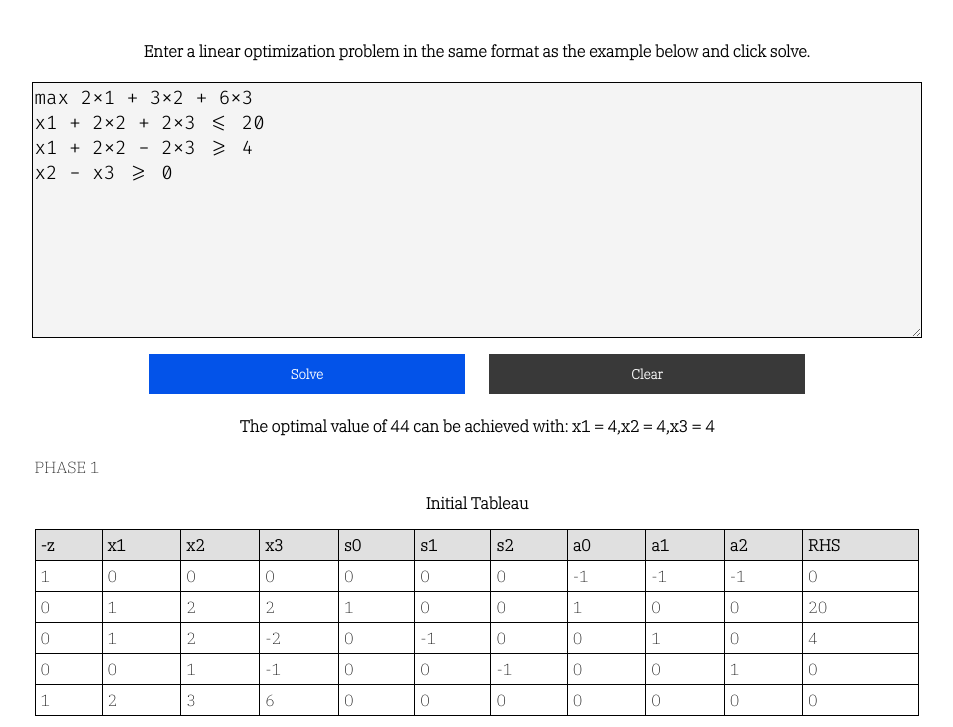
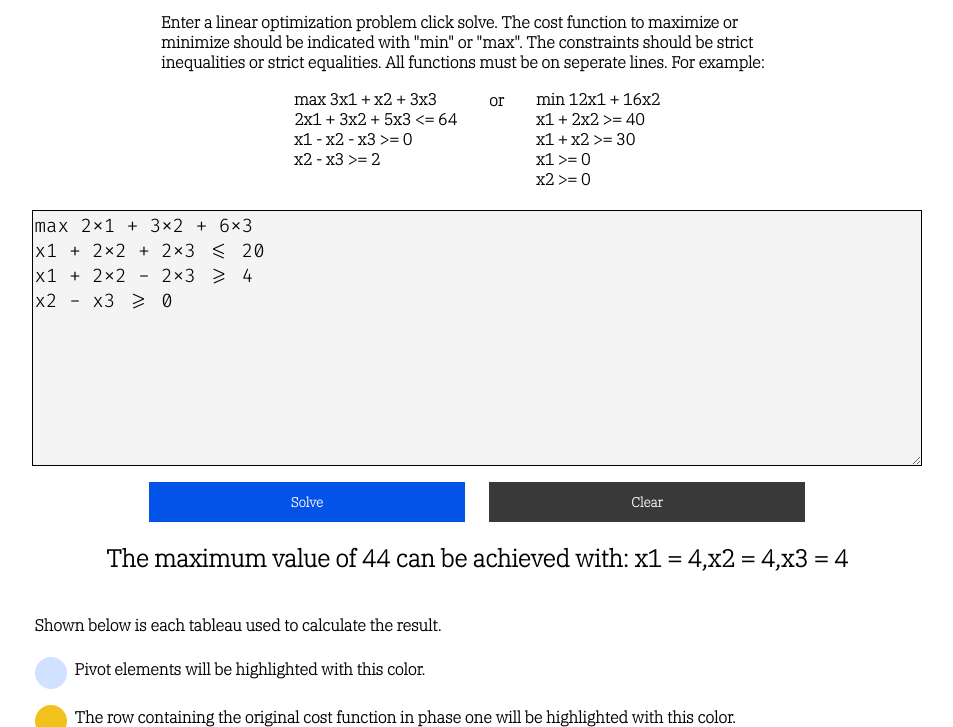
Before and after one commit to Donisius/simplex-calculator, a website: page index.html in a window 1280 px wide. Both pictures are taken after a click on the button "Solve". Shown: the part 73-800 px from the top of the page, without its empty margins (163-1116 px from the left). Drawn offline with Linux system fonts and the light colour scheme.

Commit message:
feat: move styles to separate css file and add a legend

```diff
--- a/index.html
+++ b/index.html
@@ -8,127 +8,36 @@
 	<link rel="preconnect" href="https://fonts.gstatic.com">
 	<link href="https://fonts.googleapis.com/css2?family=IBM+Plex+Serif:wght@200&display=swap" rel="stylesheet">
 	<link href="https://fonts.googleapis.com/css2?family=Fira+Code:wght@300&display=swap" rel="stylesheet">
-	<style>
-		html, button, table {
-			font-family: 'IBM Plex Serif', serif;
-		}
-
-		textarea {
-			border: 1px solid #000000;
-			background-color: #f4f4f4;
-			font-family: 'Fira Code', monospace;
-			font-size: 1.2rem;
-		}
-
-		textarea:focus {
-			outline: none !important;
-			border: 0.15rem solid #0f62fe;
-		}
-
-		caption {
-			margin-bottom: 1rem;
-			font-weight: bold;
-		}
-
-		h2 {
-			font-weight: bold;
-		}
-
-		.wrapper {
-			display: flex;
-			flex-direction: column;
-			align-items: center;
-		}
-
-		#input {
-			width: 70%;
-			margin-bottom: 1rem;
-		}
-
-		.tableau-wrapper {
-			width: 100%;
-			display:flex;
-			justify-content: center;
-		}
-
-		#tableau-anchor {
-			width: 70%;
-		}
-
-		.button-wrapper {
-			width: 100%;
-			height: 100%;
-			display: flex;
-			justify-content: center;
-			gap: 1.5rem;
-		}
-
-		.solve-button, .clear-button {
-			width: 25%;
-			height: 2.5rem;
-			padding: 0;
-			border: none;
-			font-weight: bold;
-		}
-
-		.solve-button {
-			color: #ffffff;
-			background-color: #0f62fe;
-		}
-
-		.solve-button:hover {
-			background-color: #0353e9;
-			cursor: pointer;
-		}
-
-		.solve-button:focus {
-			outline: none !important;
-			background-color: #0353e9;
-		}
-
-		.clear-button {
-			color: #ffffff;
-			background-color: #393939;
-		}
-
-		.clear-button:hover {
-			background-color: #4c4c4c;
-			cursor: pointer;
-		}
-
-		.clear-button:focus {
-			outline: none !important;
-			background-color: #4c4c4c;
-		}
-
-		.tableau {
-			margin-top: 1rem;
-			width: 100%;
-		}
-
-		table, th, td {
-			border: 1px solid #000000;
-			border-collapse: collapse;
-		}
-
-		th, td {
-			padding: 5px;
-			text-align: left;
-		}
-
-		th {
-			background-color: #e0e0e0;
-		}
-
-		#results, #instructions {
-			display:none;
-		}
-	</style>
+	<link rel="stylesheet" href="styles.css">
 </head>
 <body>
 	<div class="wrapper">
 		<h1>Simplex Calculator</h1>
-		<h4>Enter a linear optimization problem in the same format as the example below and click solve.</h4>
+		<h4 style="width: 50%; margin-top: -0.5rem">
+			Enter a linear optimization problem click solve.
+			The cost function to maximize or minimize should be indicated with "min" or "max".
+			The constraints should be strict inequalities or strict equalities.
+			All functions must be on seperate lines.
+			For example:
+		</h4>
+		<div class="sample-LOs">
+			<h4 class="LO">
+				max 3x1 + x2 + 3x3
+				2x1 + 3x2 + 5x3 <= 64
+				x1 - x2 - x3 >= 0
+				x2 - x3 >= 2
+			</h4>
+			<h4>
+				or
+			</h4>
+			<h4 class="LO">
+				min 12x1 + 16x2
+				x1 + 2x2 >= 40
+				x1 + x2 >= 30
+				x1 >= 0
+				x2 >= 0
+			</h4>
+		</div>
 		<textarea id="input" rows="10", cols="100">
 max 2x1 + 3x2 + 6x3
 x1 + 2x2 + 2x3 <= 20
@@ -140,7 +49,22 @@ x2 - x3 >= 0
 			<button onclick="clearResults()" class="clear-button">Clear</button>
 		</div>
 
-		<h4 id="results"></h4>
+		<h2 id="results"></h4>
+		<div id="legend">
+			<h4>Shown below is each tableau used to calculate the result.</h4>
+			<div class="legend-item">
+				<div class="color-sample" style="background: #d0e2ff;"></div>
+				<h4 class="legend-text">
+					Pivot elements will be highlighted with this color.
+				</h4>
+			</div>
+			<div class="legend-item">
+				<div class="color-sample" style="background: #f1c21b;"></div>
+				<h4 class="legend-text">
+					The row containing the original cost function in phase one will be highlighted with this color.
+				</h4>
+			</div>
+		</div>
 	</div>
 	<div class="tableau-wrapper">
 		<div id="tableau-anchor"></div>
--- a/src/simplex.js
+++ b/src/simplex.js
@@ -384,6 +384,7 @@ const clearResults = () => {
 		tableauAnchor.removeChild(tableauAnchor.lastChild);
 	}
 	results.style.display = "none";
+	document.getElementById("legend").style.display = "none";
 };
 
 const cloneTableau = (tableau) => [...tableau].map(row => [...row]);
@@ -409,7 +410,10 @@ const main = () => {
 	tableau = auxiliaryProblem.tableau;
 	distinctVariableNames = auxiliaryProblem.distinctVariableNames;
 
-	tableauAnchor.appendChild(document.createElement("h2").appendChild(document.createTextNode("PHASE 1")));
+	const phaseOneHeading = document.createElement("h2");
+	phaseOneHeading.appendChild(document.createTextNode("Phase One"));
+	phaseOneHeading.style.fontWeight = "bold";
+	tableauAnchor.appendChild(phaseOneHeading);
 
 	generateTable(distinctVariableNames, tableau, "Initial Tableau");
 	// Use gaussian elimination to get all auxiliary variables in the cost function to zero
@@ -447,7 +451,10 @@ const main = () => {
 	// original cost function from the last row.
 	tableau[0] = tableau.pop();
 
-	tableauAnchor.appendChild(document.createElement("h2").appendChild(document.createTextNode("PHASE 2")));
+	const phaseTwoHeading = document.createElement("h2");
+	phaseTwoHeading.appendChild(document.createTextNode("Phase Two"));
+	phaseTwoHeading.style.fontWeight = "bold";
+	tableauAnchor.appendChild(phaseTwoHeading);
 
 	generateTable(
 		distinctVariableNames,
@@ -461,8 +468,10 @@ const main = () => {
 
 	const displayResults = document.getElementById("results");
 	displayResults.appendChild(document.createTextNode(`
-		The optimal value of ${tableau[0][distinctVariableNames.length - 1] * -1 * (optimizationType === "min" ? -1 : 1)}
+		The ${optimizationType === "max" ? "maximum" : "minimum"} value of
+		${tableau[0][distinctVariableNames.length - 1] * -1 * (optimizationType === "min" ? -1 : 1)}
 		can be achieved with: ${results.map(result => `${result.variable} = ${result.value}`)}
 	`));
 	displayResults.style.display = "block";
+	document.getElementById("legend").style.display = "block";
 };
--- /dev/null
+++ b/styles.css
@@ -0,0 +1,151 @@
+html, button, table {
+	font-family: 'IBM Plex Serif', serif;
+}
+
+textarea {
+	border: 1px solid #000000;
+	background-color: #f4f4f4;
+	font-family: 'Fira Code', monospace;
+	font-size: 1.2rem;
+}
+
+textarea:focus {
+	outline: none !important;
+	border: 0.15rem solid #0f62fe;
+}
+
+caption {
+	margin-bottom: 1rem;
+	font-weight: bold;
+}
+
+h2 {
+	font-weight: bold;
+}
+
+.wrapper {
+	display: flex;
+	flex-direction: column;
+	align-items: center;
+}
+
+#input {
+	width: 70%;
+	margin-bottom: 1rem;
+}
+
+.tableau-wrapper {
+	width: 100%;
+	display:flex;
+	justify-content: center;
+}
+
+#tableau-anchor {
+	width: 70%;
+}
+
+.button-wrapper {
+	width: 100%;
+	height: 100%;
+	display: flex;
+	justify-content: center;
+	gap: 1.5rem;
+}
+
+.solve-button, .clear-button {
+	width: 25%;
+	height: 2.5rem;
+	padding: 0;
+	border: none;
+	font-weight: bold;
+}
+
+.solve-button {
+	color: #ffffff;
+	background-color: #0f62fe;
+}
+
+.solve-button:hover {
+	background-color: #0353e9;
+	cursor: pointer;
+}
+
+.solve-button:focus {
+	outline: none !important;
+	background-color: #0353e9;
+}
+
+.clear-button {
+	color: #ffffff;
+	background-color: #393939;
+}
+
+.clear-button:hover {
+	background-color: #4c4c4c;
+	cursor: pointer;
+}
+
+.clear-button:focus {
+	outline: none !important;
+	background-color: #4c4c4c;
+}
+
+.tableau {
+	margin-top: 1rem;
+	width: 100%;
+}
+
+table, th, td {
+	border: 1px solid #000000;
+	border-collapse: collapse;
+}
+
+th, td {
+	padding: 5px;
+	text-align: left;
+}
+
+th {
+	background-color: #e0e0e0;
+}
+
+#results, #legend {
+	display: none;
+}
+
+#legend {
+	width: 70%; margin-bottom: 2rem;
+}
+
+.legend-item {
+	display: flex;
+	flex-direction: row;
+	gap: 0.5rem;
+	margin-top: 1rem;
+}
+
+.color-sample {
+	min-width: 2rem;
+	min-height: 2rem;
+	max-height: 2rem;
+	max-height: 2rem;
+	border-radius: 50%;
+}
+
+.legend-text {
+	margin: 0;
+	line-height: 1.5;
+	vertical-align: middle;
+}
+
+.sample-LOs {
+	display: flex;
+	flex-direction: row;
+	gap: 2rem;
+	margin-top: -1.5rem;
+}
+
+.LO {
+	white-space: pre-line;
+	margin-top: 0;
+}
```
